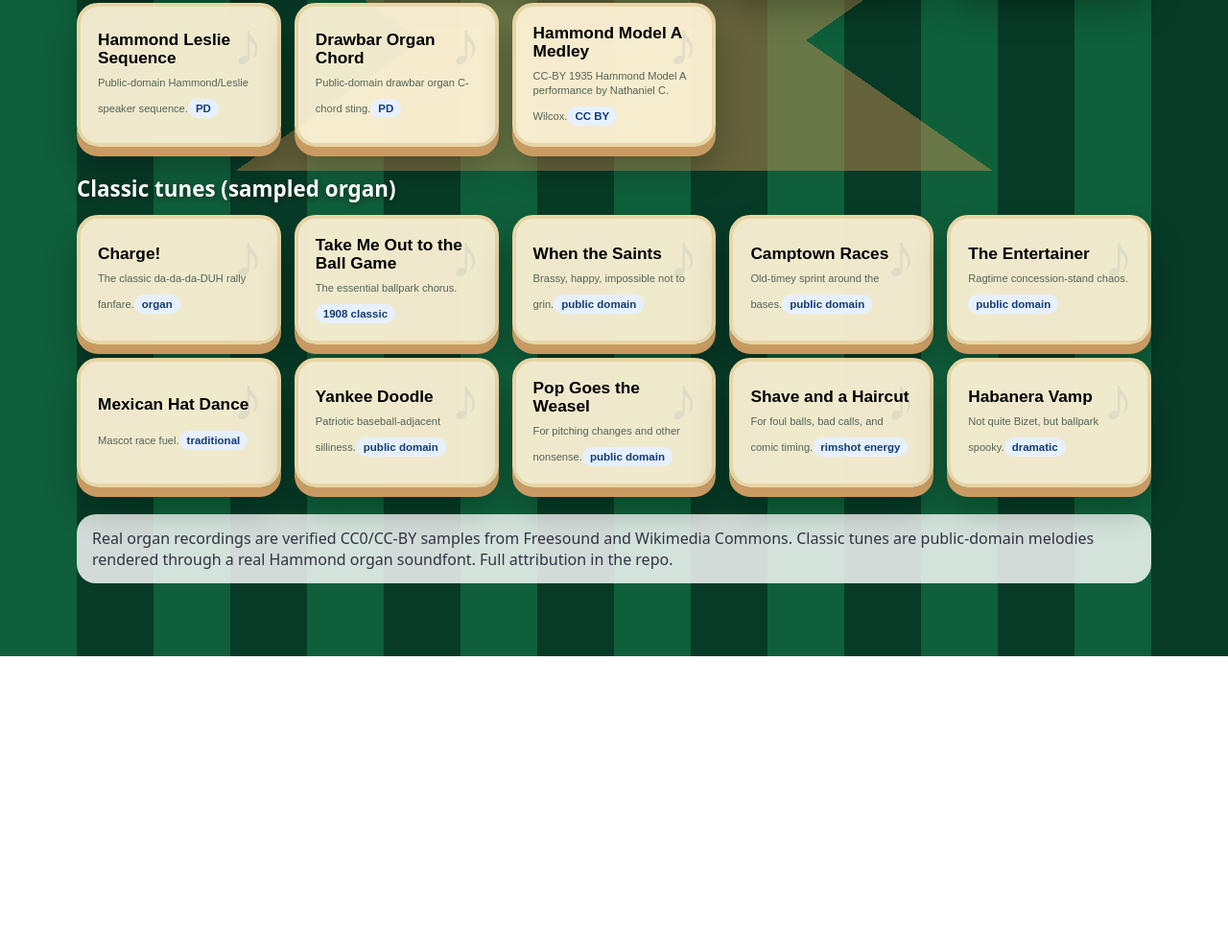
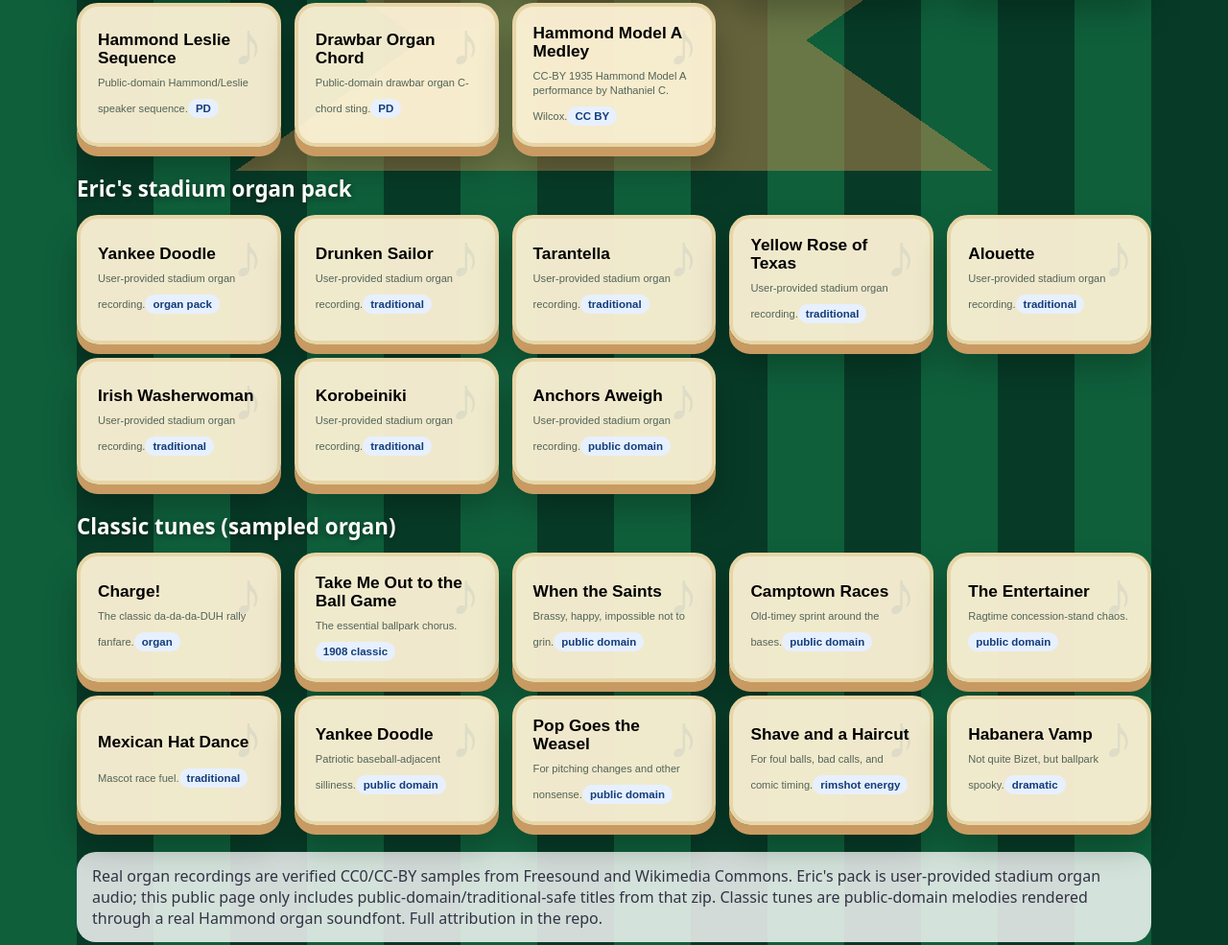
Before and after one commit to w4ewbradio-sudo/baseball-organ-soundboard, a website: page index.html in a window 1280 px wide. Shown: the part 622-1607 px from the top of the page at 96% size. Before the commit the page ends 1306 px from the top, so only its background shows below. Drawn offline with Linux system fonts and the light colour scheme.

Commit message:
Add user-provided stadium organ pack samples

```diff
--- a/index.html
+++ b/index.html
@@ -34,9 +34,11 @@
   </section>
   <h2 class="section-title">Real organ recordings</h2>
   <section class="grid" id="real"></section>
+  <h2 class="section-title">Eric's stadium organ pack</h2>
+  <section class="grid" id="userpack"></section>
   <h2 class="section-title">Classic tunes (sampled organ)</h2>
   <section class="grid" id="tunes"></section>
-  <p class="footer">Real organ recordings are verified CC0/CC-BY samples from Freesound and Wikimedia Commons. Classic tunes are public-domain melodies rendered through a real Hammond organ soundfont. Full attribution in the repo.</p>
+  <p class="footer">Real organ recordings are verified CC0/CC-BY samples from Freesound and Wikimedia Commons. Eric's pack is user-provided stadium organ audio; this public page only includes public-domain/traditional-safe titles from that zip. Classic tunes are public-domain melodies rendered through a real Hammond organ soundfont. Full attribution in the repo.</p>
 </main>
 <script>
 const songs = [
@@ -48,6 +50,15 @@ const songs = [
   {cat:'real', name:'Hammond Leslie Sequence', desc:'Public-domain Hammond/Leslie speaker sequence.', tag:'PD', src:'samples/real/hammond-leslie-sequence.ogg'},
   {cat:'real', name:'Drawbar Organ Chord', desc:'Public-domain drawbar organ C-chord sting.', tag:'PD', src:'samples/real/drawbar-organ-c-chord.ogg'},
   {cat:'real', name:'Hammond Model A Medley', desc:'CC-BY 1935 Hammond Model A performance by Nathaniel C. Wilcox.', tag:'CC BY', src:'samples/real/hammond-model-a-medley.ogg'},
+
+  {cat:'userpack', name:'Yankee Doodle', desc:'User-provided stadium organ recording.', tag:'organ pack', src:'samples/user-stadium-organ/user-yankee-doodle.ogg'},
+  {cat:'userpack', name:'Drunken Sailor', desc:'User-provided stadium organ recording.', tag:'traditional', src:'samples/user-stadium-organ/user-drunken-sailor.ogg'},
+  {cat:'userpack', name:'Tarantella', desc:'User-provided stadium organ recording.', tag:'traditional', src:'samples/user-stadium-organ/user-tarantella.ogg'},
+  {cat:'userpack', name:'Yellow Rose of Texas', desc:'User-provided stadium organ recording.', tag:'traditional', src:'samples/user-stadium-organ/user-yellow-rose-of-texas.ogg'},
+  {cat:'userpack', name:'Alouette', desc:'User-provided stadium organ recording.', tag:'traditional', src:'samples/user-stadium-organ/user-alouette.ogg'},
+  {cat:'userpack', name:'Irish Washerwoman', desc:'User-provided stadium organ recording.', tag:'traditional', src:'samples/user-stadium-organ/user-irish-washerwoman.ogg'},
+  {cat:'userpack', name:'Korobeiniki', desc:'User-provided stadium organ recording.', tag:'traditional', src:'samples/user-stadium-organ/user-korobeiniki.ogg'},
+  {cat:'userpack', name:'Anchors Aweigh', desc:'User-provided stadium organ recording.', tag:'public domain', src:'samples/user-stadium-organ/user-anchors-aweigh.ogg'},
 
   {cat:'tunes', name:'Charge!', desc:'The classic da-da-da-DUH rally fanfare.', tag:'organ', src:'samples/tunes/charge.wav'},
   {cat:'tunes', name:'Take Me Out to the Ball Game', desc:'The essential ballpark chorus.', tag:'1908 classic', src:'samples/tunes/take-me-out.wav'},
```
Also changed, not shown: ATTRIBUTION.md (+15 -0 lines), 9 other files.
